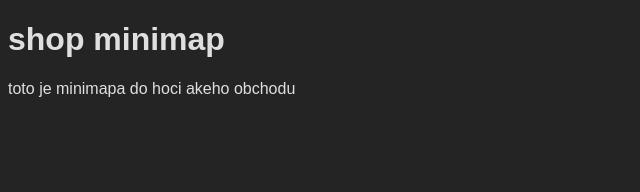
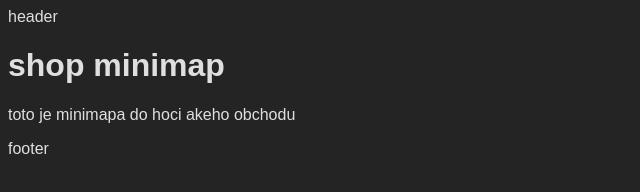
Before and after one commit to Whynot4n0t/store-map, a plain HTML site: page store mini map/index.html in a window 1280 px wide. Shown: the whole page, without its empty margins (0-640 px from the left). Drawn offline with Linux system fonts and the light colour scheme.

Commit message:
Add files via upload

```diff
--- a/store mini map/index.css
+++ b/store mini map/index.css
@@ -1,10 +1,8 @@
 body{
     background: rgb(36, 36, 36);
+    color: rgb(223, 223, 223);
     font-family: Arial, Helvetica, sans-serif;
 }
 iframe{
     outline-color: black;
 }
-p, h1{
-    color: rgb(223, 223, 223);
-}
--- a/store mini map/index.html
+++ b/store mini map/index.html
@@ -5,12 +5,16 @@
     <meta name="viewport" content="width=device-width, initial-scale=1.0">
     <title>shop minimap</title>
     <link rel="stylesheet" href="index.css">
+    <link rel="shortcut icon" href="website.png" type="image/x-icon">
 </head>
 <body>
+
+    <header>header</header>
     <h1>shop minimap</h1>
     <p>toto je minimapa do hoci akeho obchodu</p>
 
 
+    <footer>footer</footer>
     <script src="main.js"></script>
 </body>
 </html>
```
Also changed, not shown: store mini map/website.png (added).
